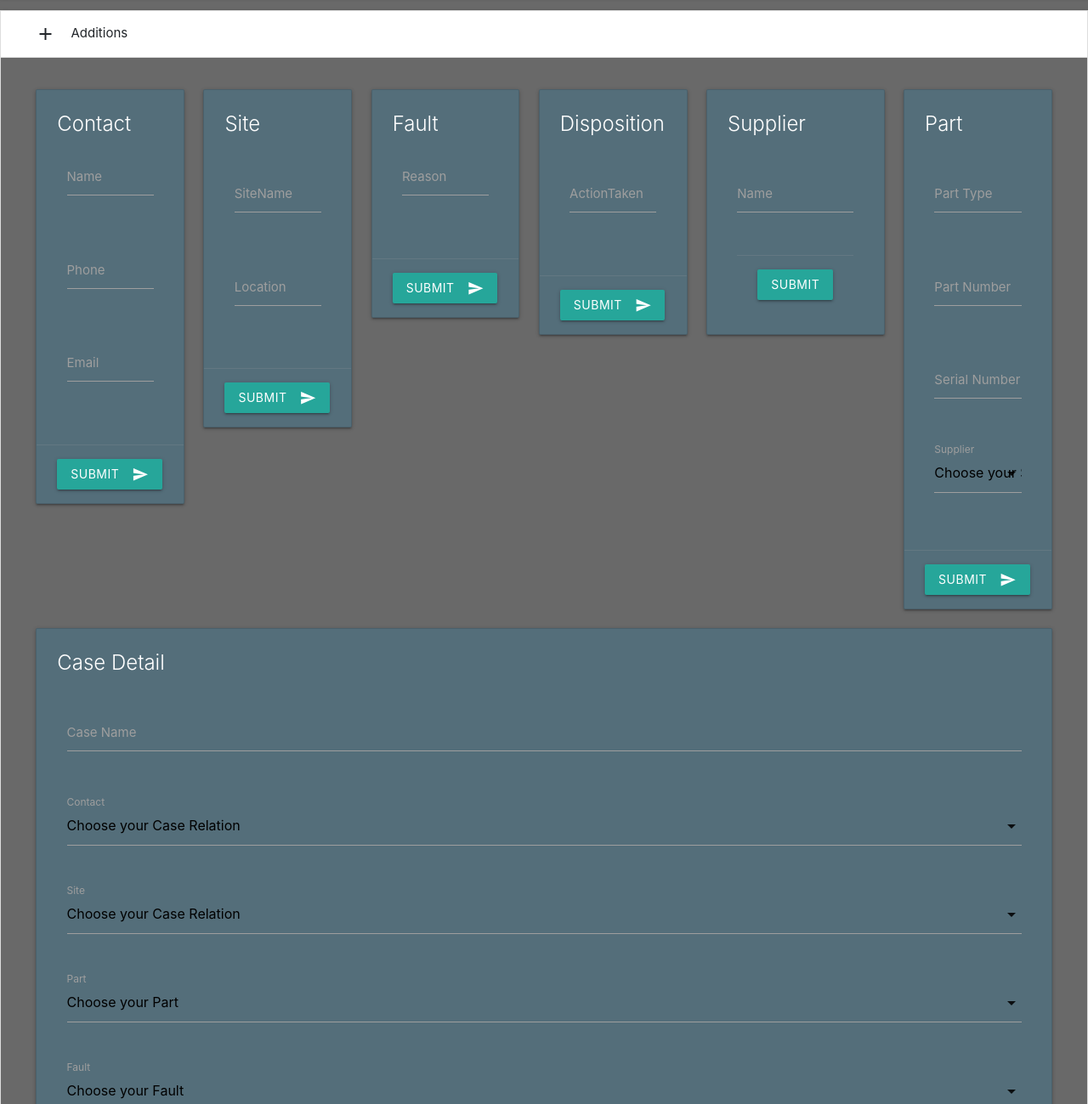
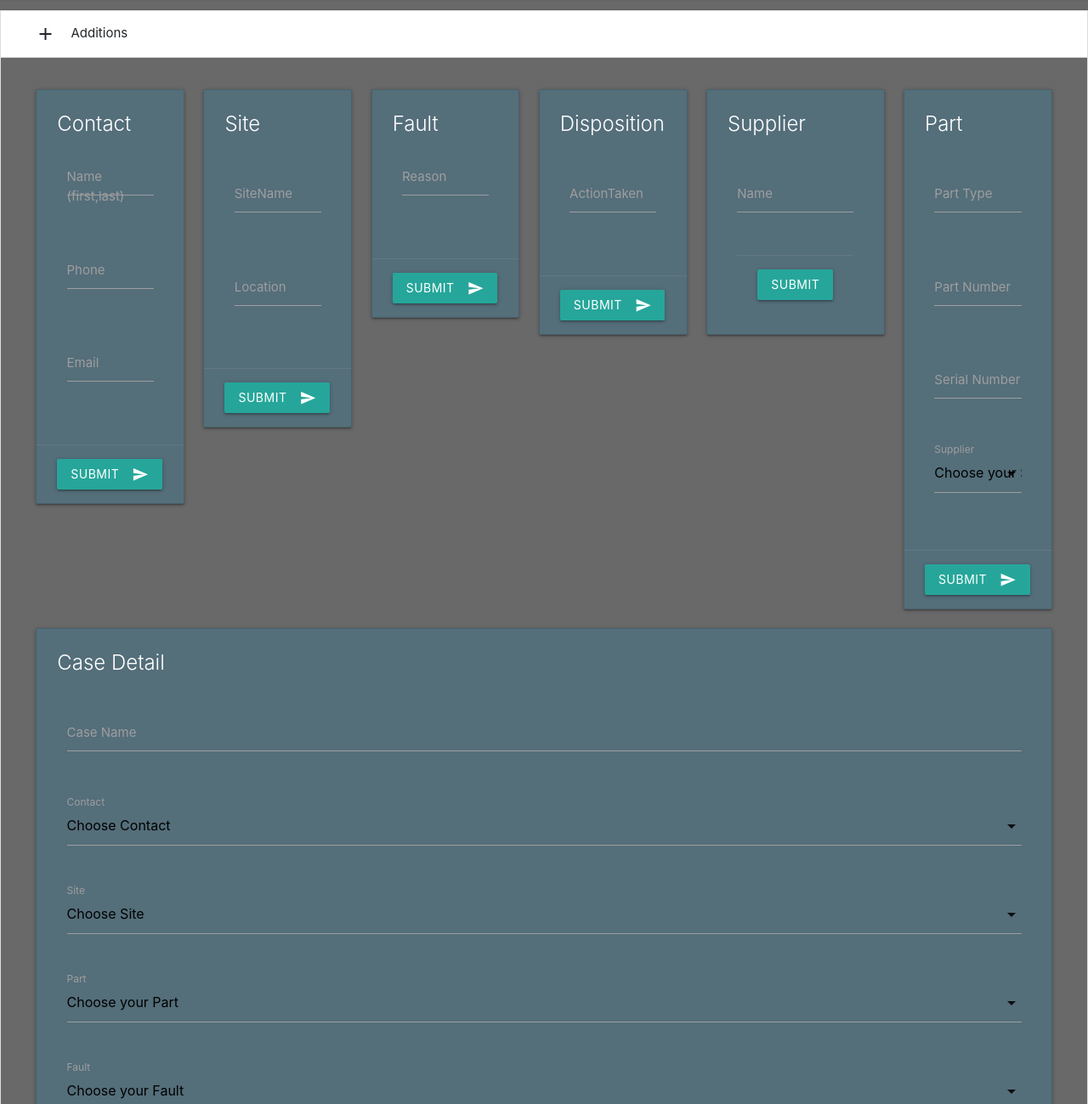
Before and after one commit to fleshborne/rma-inventory, a website: page public/index.html in a window 1280 px wide. Shown: the part 534-1833 px from the top of the page at 85% size. Drawn offline with nearby package versions, Linux system fonts and the light colour scheme; no server answers.

```diff
--- a/public/index.html
+++ b/public/index.html
@@ -104,7 +104,7 @@
           <div class="row">
             <div class="input-field col s12">
               <textarea id="contactName" class="materialize-textarea"></textarea>
-              <label for="textarea1">Name</label>
+              <label for="textarea1">Name (first,last)</label>
             </div>
           </div>
           <div class="row">
@@ -336,7 +336,7 @@
           <div class="row">
             <div class="input-field col s12">
             <select id='insertContact'>
-            <option value="" disable selected>Choose your Case Relation</option>
+            <option value="" disable selected>Choose Contact</option>
             </select>
         <label>Contact</label>
             </div>
@@ -345,7 +345,7 @@
           <div class="row">
             <div class="input-field col s12">
             <select id='insertSite'>
-            <option value="" disable selected>Choose your Case Relation</option>
+            <option value="" disable selected>Choose Site</option>
             </select>
         <label>Site</label>
             </div>
```
